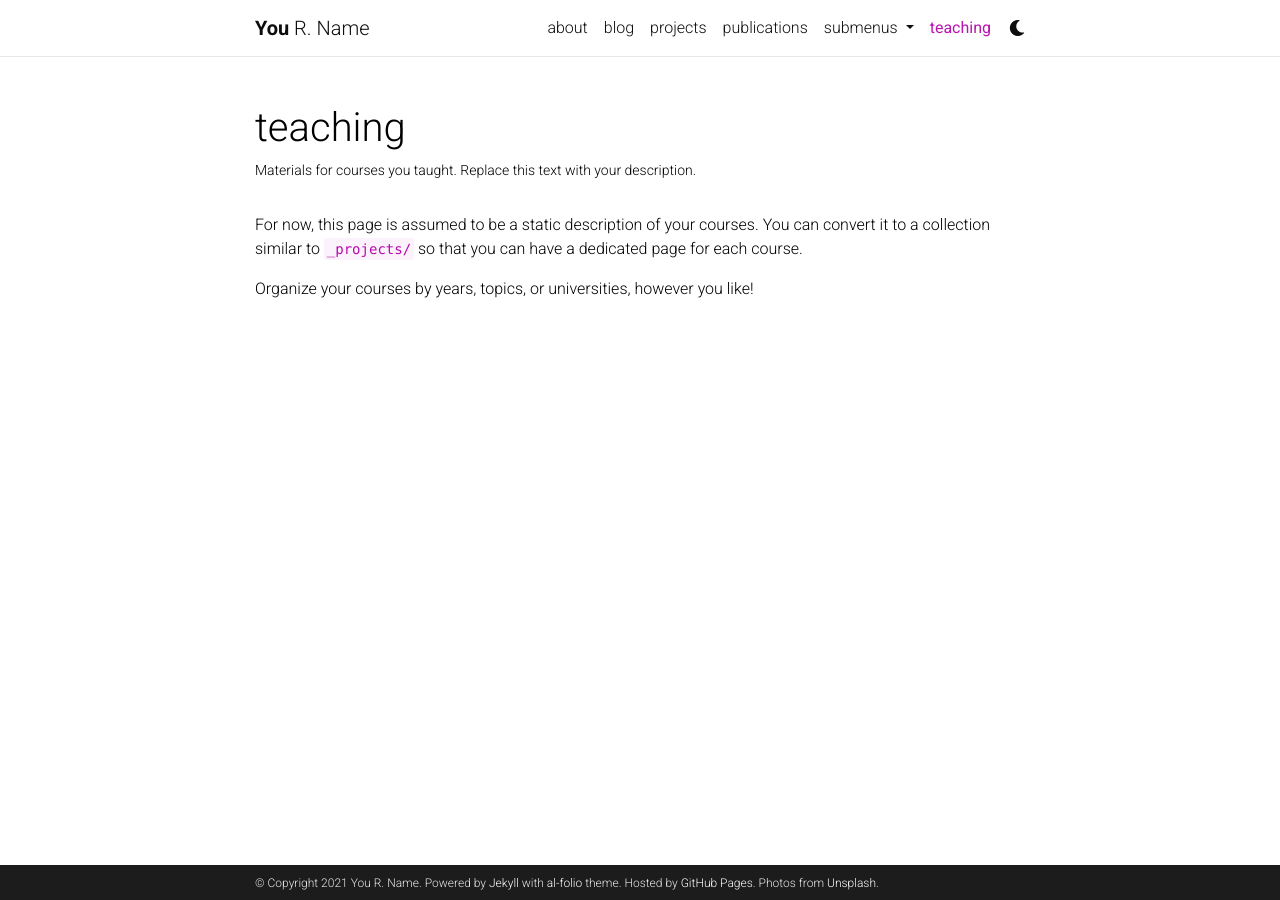
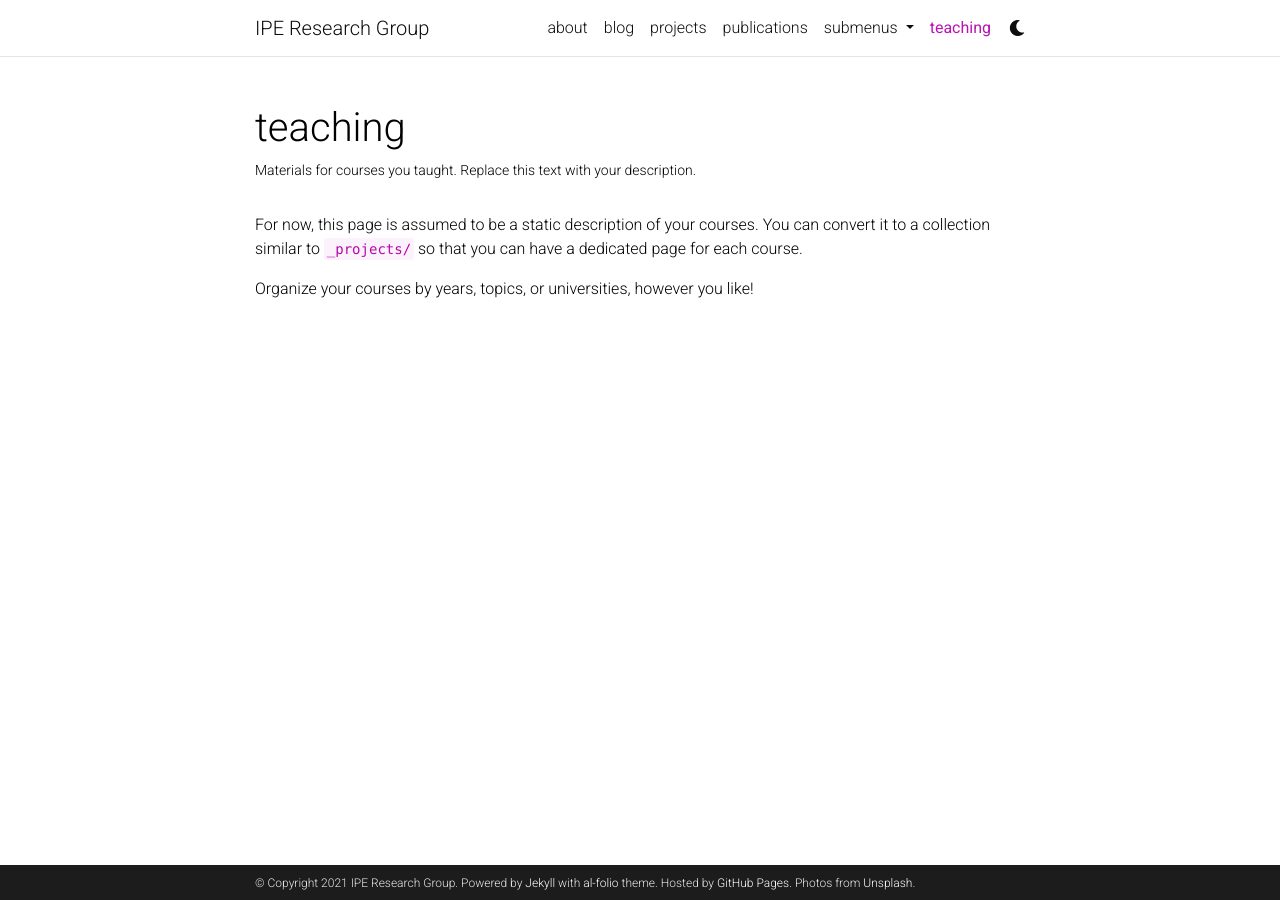
Before and after one commit to jesslenelee/ipe2.github.io, a Jekyll site: the page built from _pages/teaching.md, in a window 1280 px wide. Built offline with Jekyll 4.4.1, drawn with Linux system fonts in a browser that asks for light colours; nearby versions of some CDN libraries; comment, search, counter and statistics services are not loaded; a style sheet for code colours, icons or effects is not loaded.

Commit message:
Update _config.yml

```diff
--- a/_config.yml
+++ b/_config.yml
@@ -3,9 +3,9 @@
 # -----------------------------------------------------------------------------
 
 title: blank # the website title (if blank, full name will be used instead)
-first_name: You
-middle_name: R.
-last_name: Name
+first_name:
+middle_name:
+last_name: IPE Research Group
 email: you@example.com
 description: > # the ">" symbol means to ignore newlines until "footer_text:"
   A simple, whitespace theme for academics. Based on [*folio](https://github.com/bogoli/-folio) design.
```
